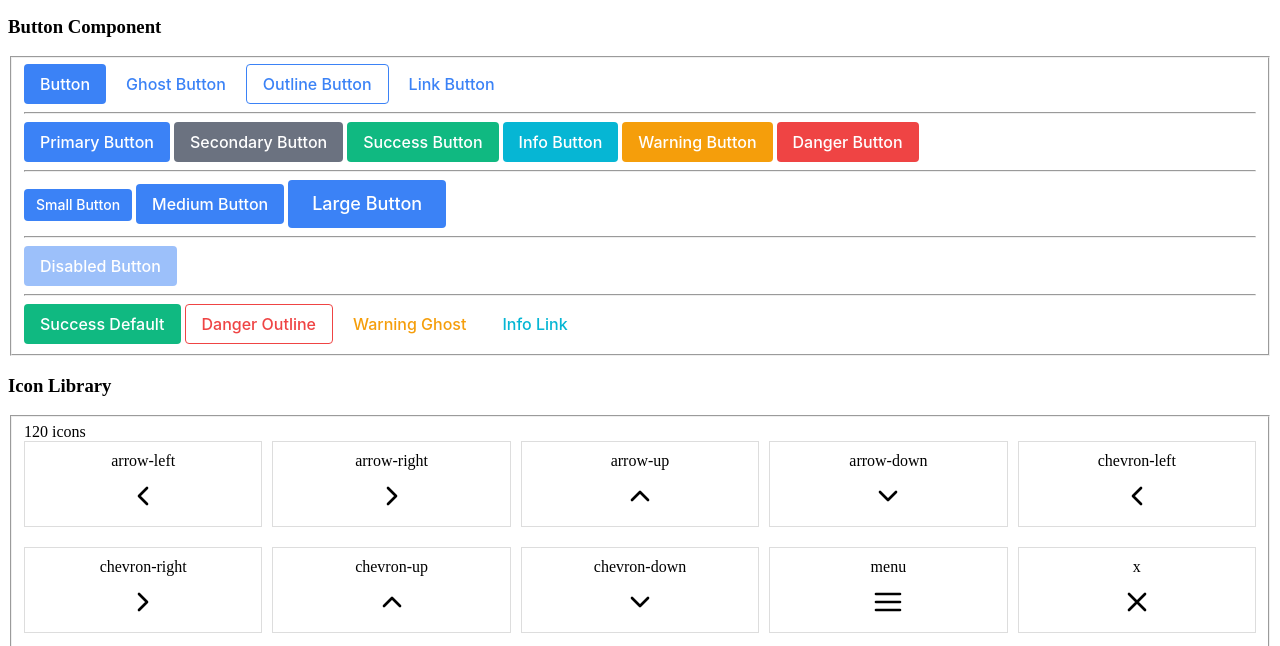
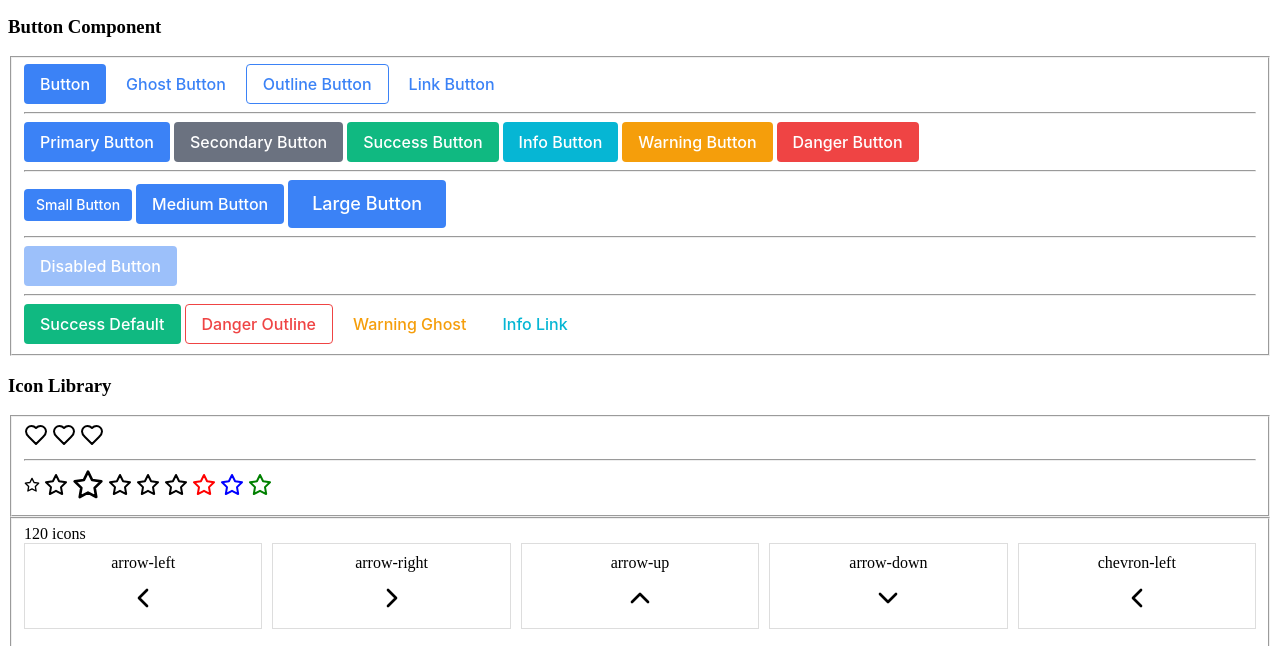
Before and after one commit to tivins/echo, a website built with Vite: page out-of-the-box/index.html in a window 1280 px wide. Shown: the part 101-747 px from the top of the page. Built offline with nearby package versions, Linux system fonts and the light colour scheme.

Commit message:
Add icon variants to the library in index.html
- Introduced new variants and sizes for the heart and star icons in the icon library section.
- Updated ICON_IMPROVEMENTS.md to include a note on future icon design principles.

```diff
--- a/out-of-the-box/index.html
+++ b/out-of-the-box/index.html
@@ -40,6 +40,22 @@
     </fieldset>
 
     <h3>Icon Library</h3>
+    <fieldset>
+
+        <echo-icon name="heart" variant="default"></echo-icon>
+        <echo-icon name="heart" variant="outline"></echo-icon>
+        <echo-icon name="heart" variant="filled"></echo-icon>
+        <hr>
+        <echo-icon name="star" size="small"></echo-icon>
+        <echo-icon name="star" size="medium"></echo-icon>
+        <echo-icon name="star" size="large"></echo-icon>
+        <echo-icon name="star" variant="default"></echo-icon>
+        <echo-icon name="star" variant="outline"></echo-icon>
+        <echo-icon name="star" variant="filled"></echo-icon>
+        <echo-icon name="star" color="red"></echo-icon>
+        <echo-icon name="star" color="blue"></echo-icon>
+        <echo-icon name="star" color="green"></echo-icon>
+    </fieldset>
     <div>
         <fieldset id="icon-library"></fieldset>
     </div>
```
Also changed, not shown: ICON_IMPROVEMENTS.md (line endings or trailing spaces).
